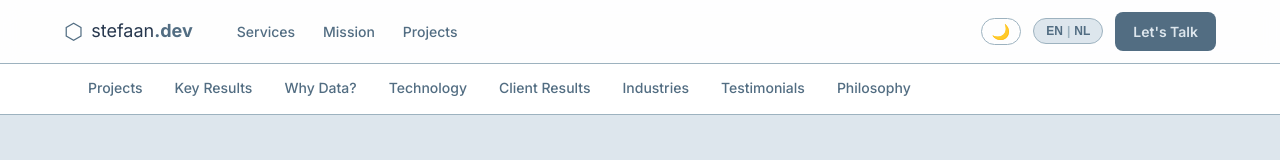
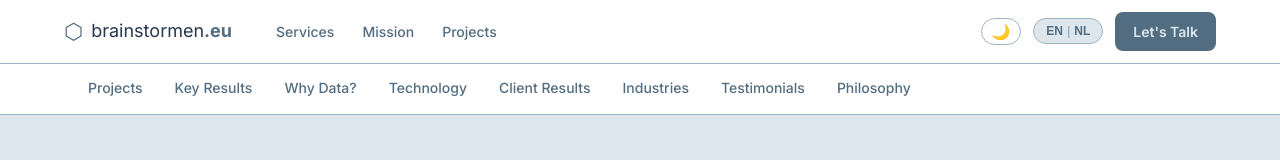
Before and after one commit to frankvanthuiz/stefaan-dev, a website: page work.html in a window 1280 px wide. Shown: the top 160 px of the page. Drawn offline with nearby package versions, Linux system fonts and the light colour scheme.

Commit message:
Fix logo on work.html: stefaan.dev → brainstormen.eu
Co-Authored-By: Claude Sonnet 4.6 <noreply@anthropic.com>

```diff
--- a/work.html
+++ b/work.html
@@ -26,7 +26,7 @@
   <div class="header-inner">
     <a href="index.html" class="logo">
       <span class="logo-icon">⬡</span>
-      <span class="logo-text">stefaan<strong>.dev</strong></span>
+      <span class="logo-text">brainstormen<strong>.eu</strong></span>
     </a>
     <nav class="main-nav" id="main-nav">
       <a href="index.html#services" data-i18n="nav.services">Services</a>
@@ -493,7 +493,7 @@
   <div class="footer-inner">
     <div class="footer-brand">
       <span class="logo-icon">⬡</span>
-      <span class="logo-text">stefaan<strong>.dev</strong></span>
+      <span class="logo-text">brainstormen<strong>.eu</strong></span>
       <p>Data-driven web design & digital optimization studio. We build systems that compound.</p>
       <div class="footer-social">
         <a href="https://linkedin.com/in/stefaan" target="_blank" rel="noopener" class="footer-social-link" aria-label="LinkedIn"><svg viewBox="0 0 24 24"><path d="M20.447 20.452h-3.554v-5.569c0-1.328-.027-3.037-1.852-3.037-1.853 0-2.136 1.445-2.136 2.939v5.667H9.351V9h3.414v1.561h.046c.477-.9 1.637-1.85 3.37-1.85 3.601 0 4.267 2.37 4.267 5.455v6.286zM5.337 7.433c-1.144 0-2.063-.926-2.063-2.065 0-1.138.92-2.063 2.063-2.063 1.14 0 2.064.925 2.064 2.063 0 1.139-.925 2.065-2.064 2.065zm1.782 13.019H3.555V9h3.564v11.452zM22.225 0H1.771C.792 0 0 .774 0 1.729v20.542C0 23.227.792 24 1.771 24h20.451C23.2 24 24 23.227 24 22.271V1.729C24 .774 23.2 0 22.222 0h.003z"/></svg></a>
```
